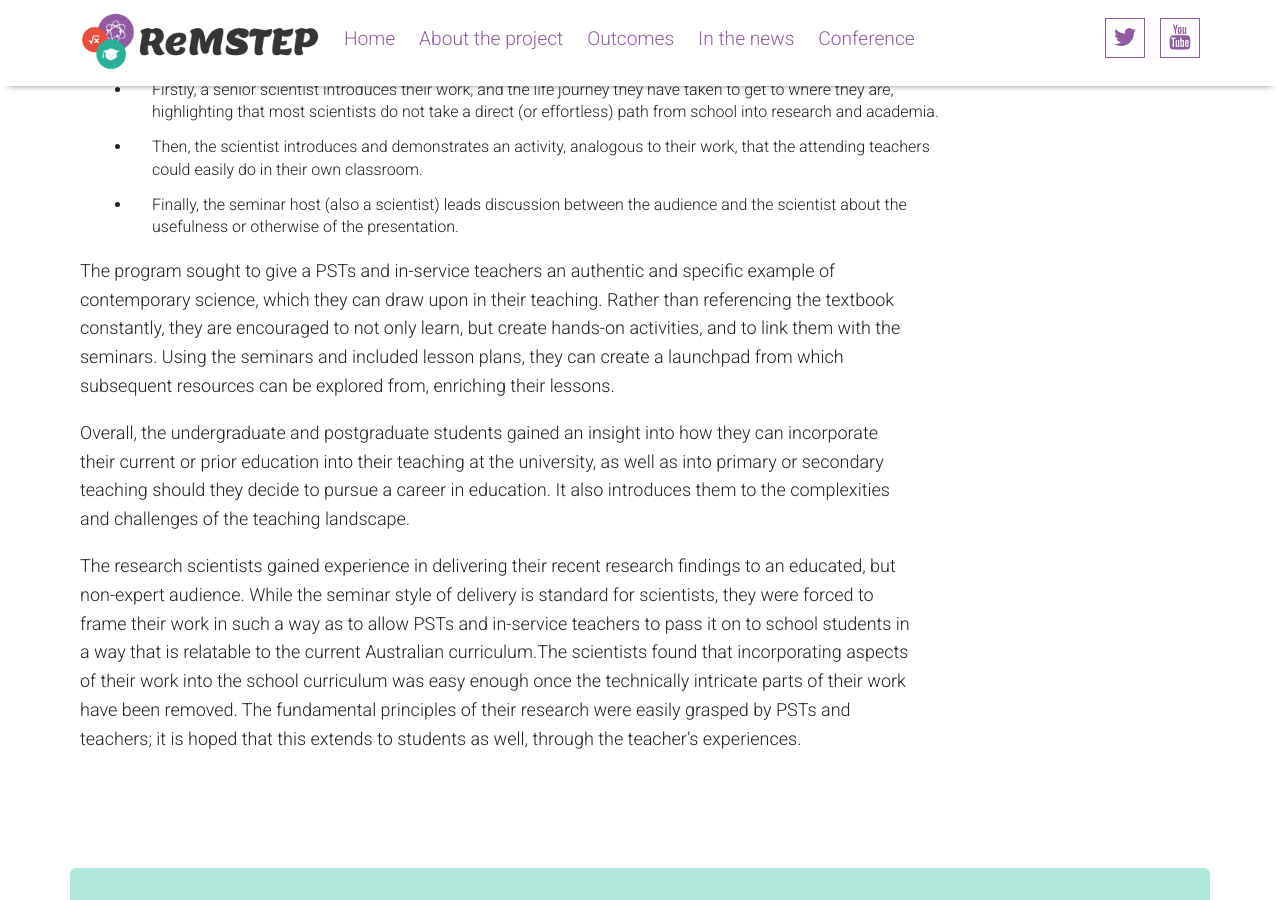
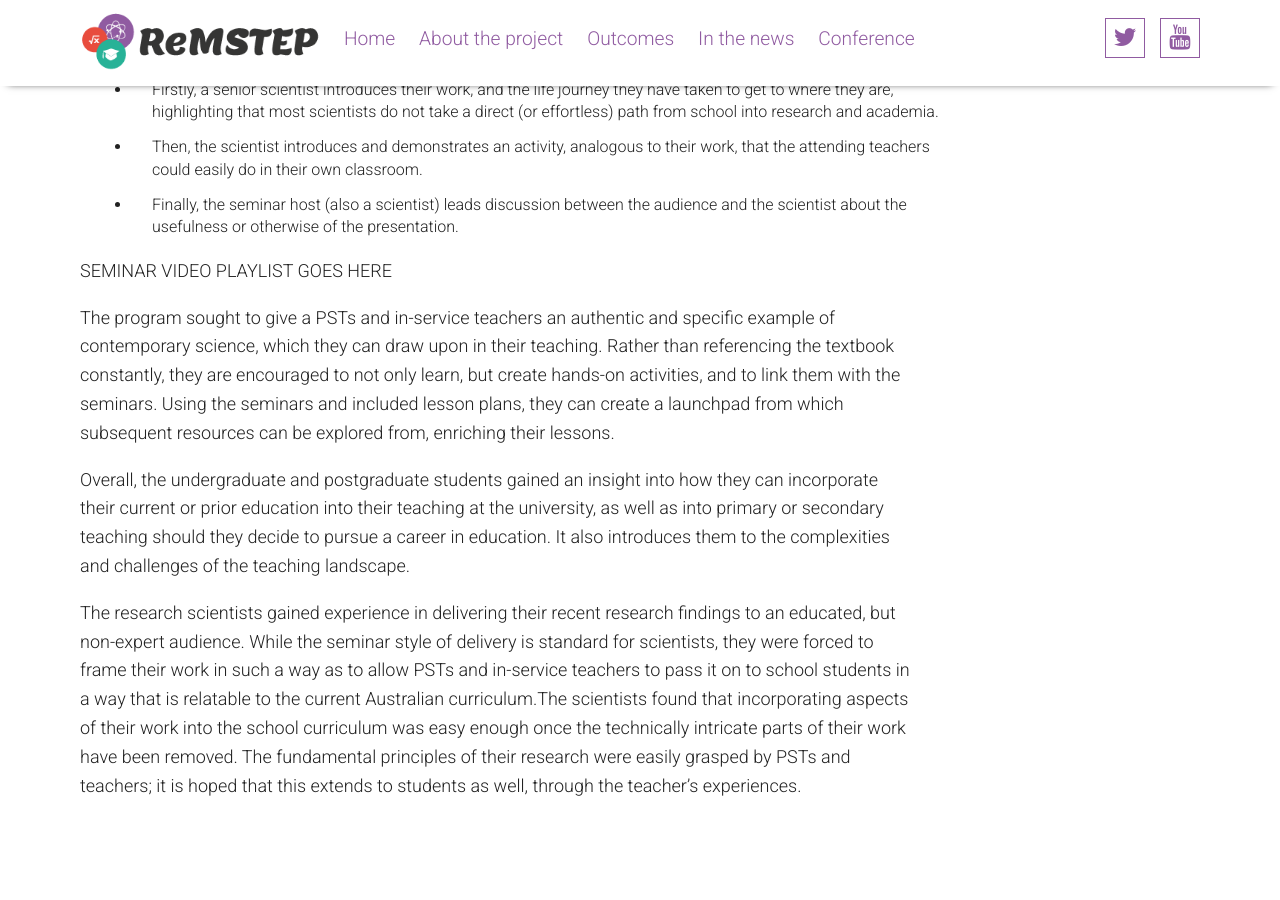
Before and after one commit to ReMSTEP/ReMSTEP-2017-v2, a Jekyll site: the page built from outcomes/spies/index.html, in a window 1280 px wide and 900 px high, scrolled down 4261 px. Built offline with Jekyll 4.4.1, drawn with Linux system fonts in a browser that asks for light colours; nearby versions of some CDN libraries.

Commit message:
placeholder

```diff
--- a/outcomes/spies/index.html
+++ b/outcomes/spies/index.html
@@ -84,6 +84,7 @@ fullTitleTag: p
         <li>Finally, the seminar host (also a scientist) leads discussion between the audience and the scientist about the usefulness or otherwise of the presentation.</li>
     </ul>
 
+    <p>SEMINAR VIDEO PLAYLIST GOES HERE</p>
 
     <p>The program sought to give a PSTs and in-service teachers an authentic and specific example of contemporary science, which they can draw upon in their teaching. Rather than referencing the textbook constantly, they are encouraged to not only learn, but create hands-on activities, and to link them with the seminars. Using the seminars and included lesson plans, they can create a launchpad from which subsequent resources can be explored from, enriching their lessons.</p>
 
```
